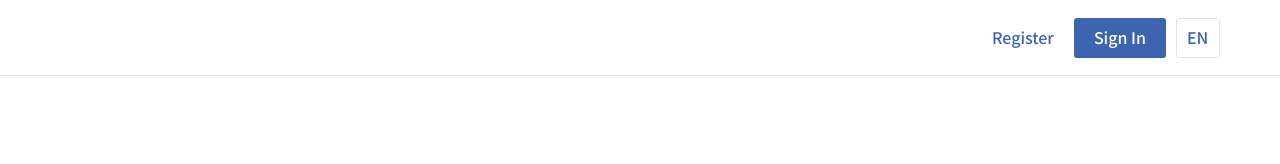
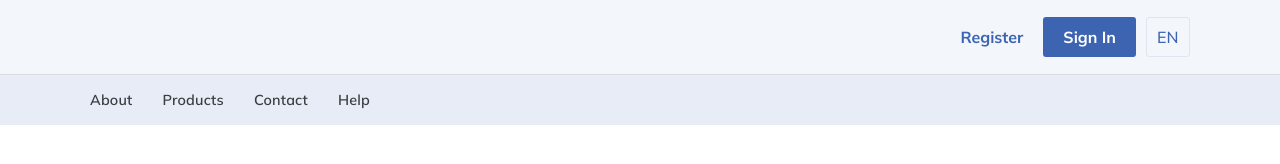
Before and after one commit to smhmurat/personal-portfolio-template, a website: page index.html in a window 1280 px wide. Drawn offline with Linux system fonts and the light colour scheme.

Commit message:
Navigasyon bölümü oluşturuldu.

```diff
--- a/index.html
+++ b/index.html
@@ -6,7 +6,7 @@
     <meta http-equiv="X-UA-Compatible" content="IE=edge">
     <meta name="viewport" content="width=device-width, initial-scale=1.0 shrink-to-fit=no">
     <link rel="preconnect" href="https://fonts.gstatic.com">
-    <link href="https://fonts.googleapis.com/css2?family=Noto+Sans+JP:wght@300;500;700&display=swap" rel="stylesheet">
+    <link href="https://fonts.googleapis.com/css2?family=Mulish:ital,wght@0,300;0,500;0,600;0,700;1,300;1,500;1,600;1,700&display=swap" rel="stylesheet">
     <link rel="stylesheet" href="main.css">
 </head>
 <body>
@@ -47,6 +47,21 @@
         </div>
     </header>
 
+    <nav class="Navigation">
+        <div class="container">
+            <a class="Navigation-item" href="">About</a>
+            <a class="Navigation-item" href="">Products</a>
+            <a class="Navigation-item" href="">Contact</a>
+            <a class="Navigation-item" href="">Help</a>
+        </div>
+    </nav>
+
+    <main class="Main">
+        <section class="Showcase">
+
+        </section>
+    </main>
+
 
 <script src="js/jquery-3.6.0.min.js"></script>
 <script src="js/main.js"></script>
--- a/scss/config/variable.scss
+++ b/scss/config/variable.scss
@@ -1,9 +1,12 @@
-$max-width: 1200px;
+$max-width: 1140px;
 $gutter: 20px;
 $finger-size: 40px;
 $border-radius: 3px;
 //
 $color-primary: #373F41;
 $color-secondary: #3C64B1;
+$color-text: #373F41;
 //
-$font-family: 'Noto Sans JP', 'Roboto', 'Arial', sans-serif;
+$font-family: 'Mulish', 'Roboto', 'Arial', sans-serif;
+$font-size: 16px;
+$font-size-small: .9em;
--- a/scss/global/header.scss
+++ b/scss/global/header.scss
@@ -1,11 +1,13 @@
 .Header {
+    background-color: rgba($color-secondary, .06);
     border-bottom: 1px solid #ddd;
+    height: 75px;
 
     .container {
         position: relative;
         display: flex;
         align-items: center;
-        height: 75px;
+        height: 100%;
     }
 
     &-logo {
@@ -26,8 +28,10 @@
     }
 
     &-menu {
+        margin-top: 1px;
+        pointer-events: none;
         opacity: 0;
-        transform: translateX(100%);
+        // transform: translateX(100%);
         transition: .2s;
         display: flex;
         position: absolute;
@@ -47,8 +51,10 @@
         }
 
         @include mq('tablet') {
+            margin-top: 0;
+            pointer-events: auto;
             opacity: 1;
-            transform: translateY(0);
+            // transform: translateY(0);
             transition: 0s;
             margin-left: auto;
             flex-direction: row;
@@ -78,6 +84,9 @@
                 justify-content: center;
                 padding-left: 20px;
                 padding-right: 20px;
+                font-family: $font-family;
+                font-style: normal;
+                font-weight: bold;
                 border-radius: $border-radius;
                 height: $finger-size;
                 color: $color-secondary;
--- /dev/null
+++ b/scss/global/navigation.scss
@@ -0,0 +1,20 @@
+.Navigation {
+    background-color: rgba($color-secondary, .12);
+    height: 50px;
+
+    .container {
+        height: 100%;
+        display: flex;
+        align-items: center;
+        overflow-x: scroll;
+    }
+
+    &-item {
+        color: $color-text;
+        margin-right: 30px;
+        font-size: $font-size-small;
+        font-weight: 600;
+        line-height: 18px;
+        letter-spacing: 0.2px;
+    }
+}
--- a/scss/helper/global.scss
+++ b/scss/helper/global.scss
@@ -1,9 +1,4 @@
-html {
-    // margin-top: 10px;
-}
-
 body {
-    font-size: 16px;
     font-family: $font-family;
 }
 
--- a/scss/main.scss
+++ b/scss/main.scss
@@ -6,3 +6,6 @@
 @import "helper/global.scss";
 //
 @import "global/header.scss";
+@import "global/navigation.scss";
+//
+@import "pages/index.scss";
--- /dev/null
+++ b/scss/pages/index.scss
@@ -0,0 +1,3 @@
+.Showcase {
+
+}
```
Also changed, not shown: main.css.
